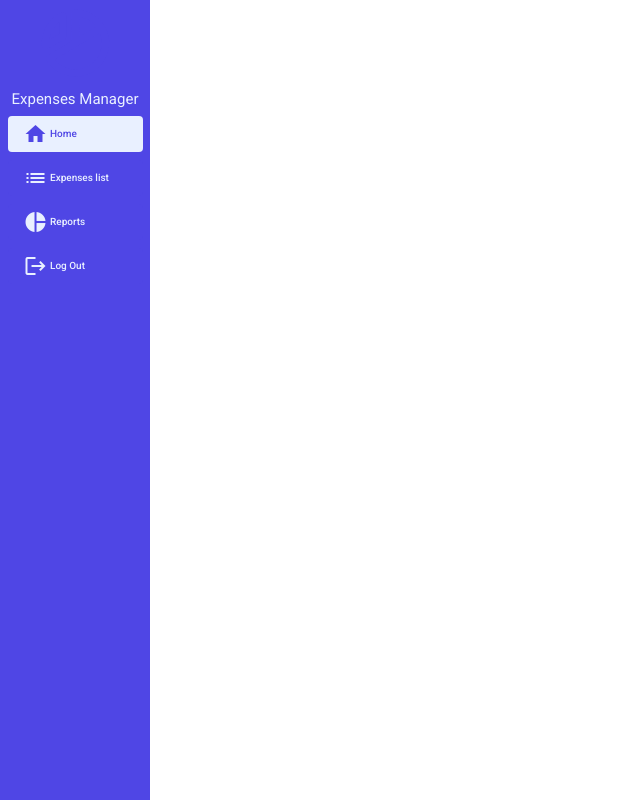
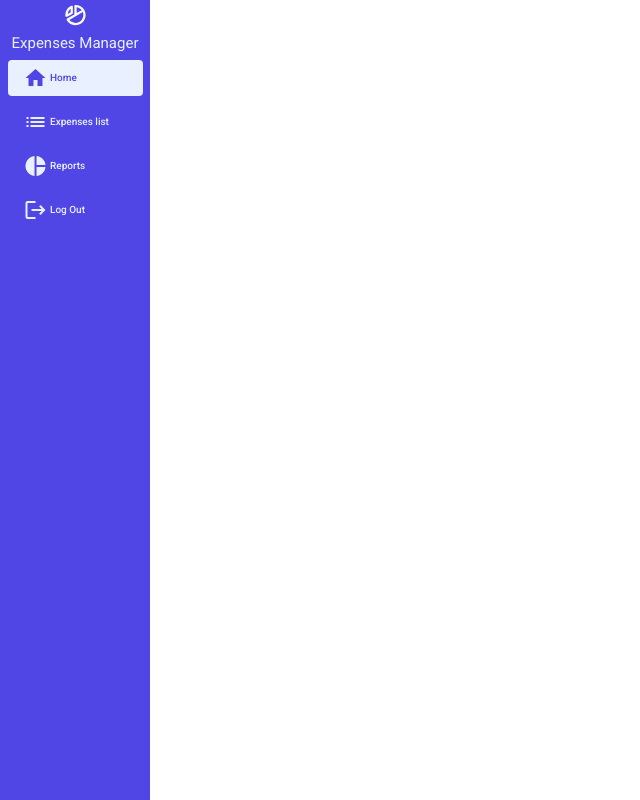
Before and after one commit to EndavaCollab/bvdapprenticeship2024-expenses-manager, an Angular app in the folder expenses-manager-frontend/src/main/frontend/: page / in a window 1280 px wide. Shown: the whole page, without its empty margins (0-640 px from the left). Built offline with nearby package versions, Linux system fonts and the light colour scheme.

Commit message:
Fixed the logos

```diff
--- a/expenses-manager-frontend/src/main/frontend/src/app/login/login.component.html
+++ b/expenses-manager-frontend/src/main/frontend/src/app/login/login.component.html
@@ -1,6 +1,6 @@
 <div class="b-login">
     <div class="logo">
-        <img class="logo-icon" src="../../assets/images/logo.svg" alt="logo">
+        <img class="logo-icon" src="../../assets/images/big_logo.svg" alt="logo">
         <h1 class="logo-text">Expenses Manager</h1>
     </div>
 
--- a/expenses-manager-frontend/src/main/frontend/src/app/sidebar/sidebar.component.html
+++ b/expenses-manager-frontend/src/main/frontend/src/app/sidebar/sidebar.component.html
@@ -1,7 +1,7 @@
 <mat-sidenav-container class="b-sidebar">
     <mat-sidenav>Start</mat-sidenav>
     <mat-sidenav-content class="content">
-        <img src="../../assets/images/logo.svg" class="logo-image" alt="logo">
+        <img src="../../assets/images/small_logo.svg" class="logo-image" alt="logo">
         <p class="logo-title">Expenses Manager</p>
         <a class="sidebar-button" mat-flat-button routerLink="/" routerLinkActive="active" [routerLinkActiveOptions]={exact:true}>
             <mat-icon>home</mat-icon>
```
Also changed, not shown: expenses-manager-frontend/src/main/frontend/src/app/login/login.component.css (deleted), expenses-manager-frontend/src/main/frontend/src/app/login/login.component.scss (line endings or trailing spaces), expenses-manager-frontend/src/main/frontend/src/assets/images/big_logo.svg (renamed from expenses-manager-frontend/src/main/frontend/src/assets/images/logo.svg), expenses-manager-frontend/src/main/frontend/src/assets/images/small_logo.svg (added).
